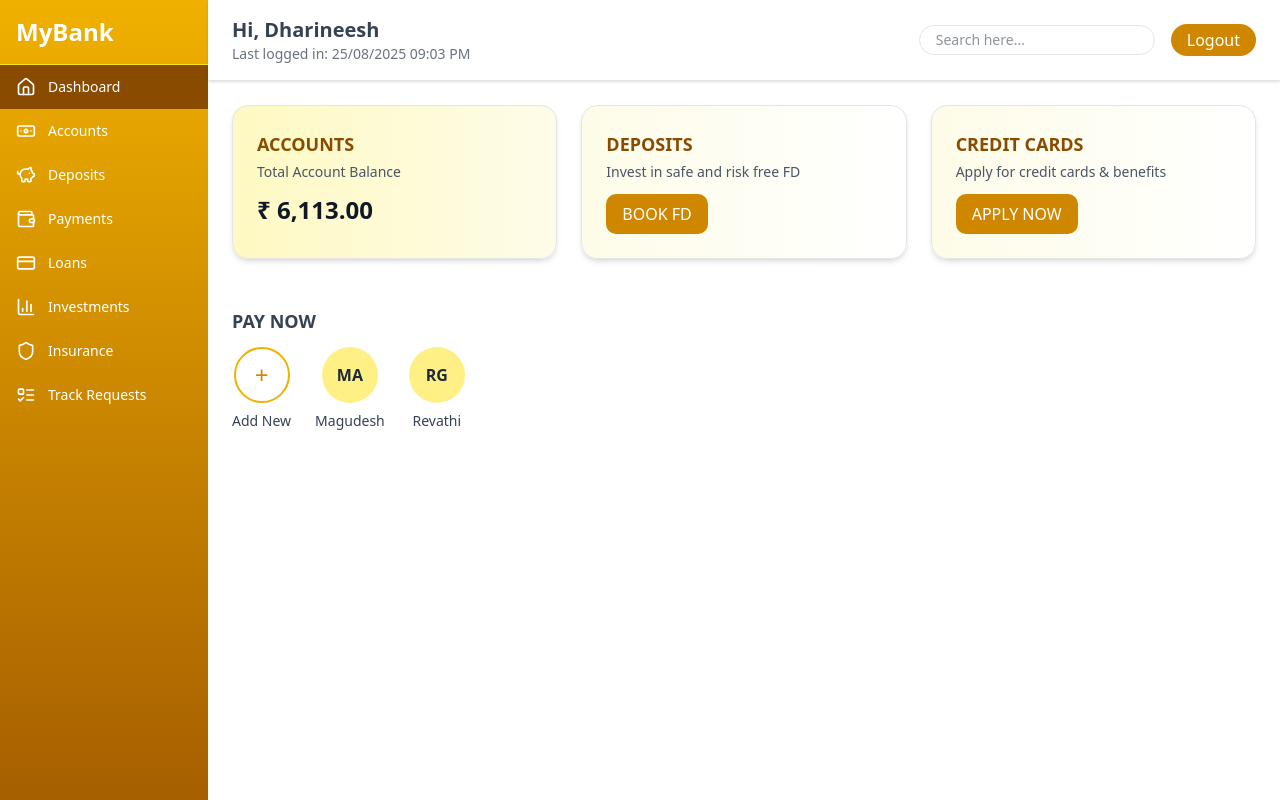
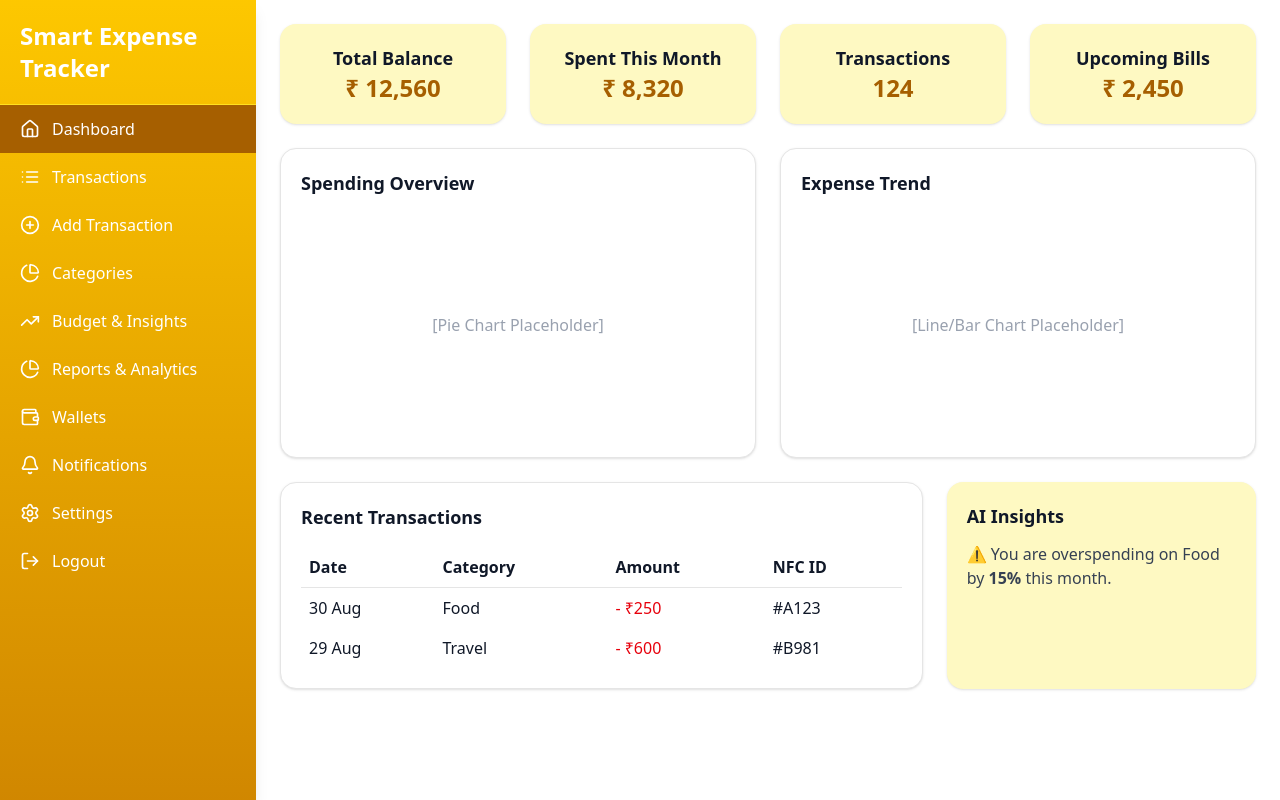
Before and after one commit to Dharineesh-M-R/smart-expense-tracker-with-ai-integration, a Next.js app in the folder frontend/: page /dashboard in a window 1280 px wide. Built offline with nearby package versions, Linux system fonts and the light colour scheme.

Commit message:
modified dashboard

```diff
--- a/frontend/src/app/dashboard/page.tsx
+++ b/frontend/src/app/dashboard/page.tsx
@@ -1,112 +1,151 @@
 "use client";
 
 import { useState } from "react";
-import { Home, CreditCard, PiggyBank, Banknote, Wallet, Shield, BarChart3, ListTodo } from "lucide-react";
+import { useRouter } from "next/navigation";
+import {
+  Home,
+  List,
+  PlusCircle,
+  PieChart,
+  TrendingUp,
+  Wallet,
+  Bell,
+  Settings,
+  LogOut,
+} from "lucide-react";
 
 export default function Dashboard() {
-  const [active, setActive] = useState("dashboard");
+  const [active, setActive] = useState("Dashboard");
+  const router = useRouter();
 
-  const menu = [
-    { id: "dashboard", label: "Dashboard", icon: <Home size={20} /> },
-    { id: "accounts", label: "Accounts", icon: <Banknote size={20} /> },
-    { id: "deposits", label: "Deposits", icon: <PiggyBank size={20} /> },
-    { id: "payments", label: "Payments", icon: <Wallet size={20} /> },
-    { id: "loans", label: "Loans", icon: <CreditCard size={20} /> },
-    { id: "investments", label: "Investments", icon: <BarChart3 size={20} /> },
-    { id: "insurance", label: "Insurance", icon: <Shield size={20} /> },
-    { id: "requests", label: "Track Requests", icon: <ListTodo size={20} /> },
+  // Handle logout
+  const handleLogout = () => {
+    localStorage.removeItem("authToken");
+    router.push("/login");
+  };
+
+  // Sidebar menu items
+  const menuItems = [
+    { name: "Dashboard", icon: <Home size={20} />, path: "/dashboard" },
+    { name: "Transactions", icon: <List size={20} />, path: "/transactions" },
+    { name: "Add Transaction", icon: <PlusCircle size={20} />, path: "/add-transaction" },
+    { name: "Categories", icon: <PieChart size={20} />, path: "/categories" },
+    { name: "Budget & Insights", icon: <TrendingUp size={20} />, path: "/budget" },
+    { name: "Reports & Analytics", icon: <PieChart size={20} />, path: "/reports" },
+    { name: "Wallets", icon: <Wallet size={20} />, path: "/wallets" },
+    { name: "Notifications", icon: <Bell size={20} />, path: "/notifications" },
+    { name: "Settings", icon: <Settings size={20} />, path: "/settings" },
+    { name: "Logout", icon: <LogOut size={20} />, action: handleLogout },
   ];
 
   return (
-    <div className="flex h-screen bg-white text-gray-800">
+    <div className="flex h-screen bg-white text-gray-900">
       {/* Sidebar */}
-      <div className="w-52 bg-gradient-to-b from-yellow-500 to-yellow-700 text-white flex flex-col">
-        <div className="p-4 text-2xl font-bold border-b border-yellow-300">MyBank</div>
-        <nav className="flex-1">
-          {menu.map((item) => (
-            <button
-              key={item.id}
-              onClick={() => setActive(item.id)}
-              className={`flex items-center gap-3 w-full px-4 py-3 text-sm hover:bg-yellow-600 transition
-                ${active === item.id ? "bg-yellow-800" : ""}`}
-            >
-              {item.icon}
-              {item.label}
-            </button>
-          ))}
+      <aside className="w-64 bg-gradient-to-b from-yellow-400 to-yellow-600 text-white shadow-lg flex flex-col">
+        <div className="p-5 text-2xl font-bold border-b border-yellow-300">
+          Smart Expense Tracker
+        </div>
+        <nav className="flex-1 overflow-y-auto">
+          <ul>
+            {menuItems.map((item) => (
+              <li
+                key={item.name}
+                className={`flex items-center px-5 py-3 cursor-pointer hover:bg-yellow-500 ${
+                  active === item.name ? "bg-yellow-700" : ""
+                }`}
+                onClick={() => {
+                  setActive(item.name);
+                  if (item.action) {
+                    item.action();
+                  } else if (item.path) {
+                    router.push(item.path);
+                  }
+                }}
+              >
+                <span className="mr-3">{item.icon}</span>
+                {item.name}
+              </li>
+            ))}
+          </ul>
         </nav>
-      </div>
+      </aside>
 
       {/* Main Content */}
-      <div className="flex-1 flex flex-col">
-        {/* Topbar */}
-        <header className="flex items-center justify-between px-6 py-4 border-b bg-white shadow-sm">
-          <div>
-            <h1 className="text-xl font-semibold text-gray-700">Hi, Dharineesh</h1>
-            <p className="text-sm text-gray-500">Last logged in: 25/08/2025 09:03 PM</p>
+      <main className="flex-1 p-6 overflow-y-auto">
+        {/* Top Section: Quick Stats */}
+        <div className="grid grid-cols-4 gap-6 mb-6">
+          <div className="bg-yellow-100 p-5 rounded-2xl shadow text-center">
+            <h2 className="text-lg font-semibold">Total Balance</h2>
+            <p className="text-2xl font-bold text-yellow-700">₹ 12,560</p>
           </div>
-          <div className="flex gap-4 items-center">
-            <input
-              type="text"
-              placeholder="Search here..."
-              className="border rounded-full px-4 py-1 text-sm outline-none focus:ring-2 focus:ring-yellow-500"
-            />
-            <button className="bg-yellow-600 hover:bg-yellow-700 text-white px-4 py-1 rounded-full">
-              Logout
-            </button>
+          <div className="bg-yellow-100 p-5 rounded-2xl shadow text-center">
+            <h2 className="text-lg font-semibold">Spent This Month</h2>
+            <p className="text-2xl font-bold text-yellow-700">₹ 8,320</p>
           </div>
-        </header>
+          <div className="bg-yellow-100 p-5 rounded-2xl shadow text-center">
+            <h2 className="text-lg font-semibold">Transactions</h2>
+            <p className="text-2xl font-bold text-yellow-700">124</p>
+          </div>
+          <div className="bg-yellow-100 p-5 rounded-2xl shadow text-center">
+            <h2 className="text-lg font-semibold">Upcoming Bills</h2>
+            <p className="text-2xl font-bold text-yellow-700">₹ 2,450</p>
+          </div>
+        </div>
 
-        {/* Dashboard Cards */}
-        <main className="p-6 grid grid-cols-3 gap-6">
-          <div className="bg-gradient-to-r from-yellow-100 to-yellow-50 p-6 rounded-2xl shadow-md border">
-            <h2 className="text-lg font-semibold text-yellow-800">ACCOUNTS</h2>
-            <p className="text-sm text-gray-600 mt-1">Total Account Balance</p>
-            <p className="text-2xl font-bold mt-3 text-gray-900">₹ 6,113.00</p>
+        {/* Middle Section: Graphs */}
+        <div className="grid grid-cols-2 gap-6 mb-6">
+          <div className="bg-white border p-5 rounded-2xl shadow">
+            <h2 className="text-lg font-semibold mb-4">Spending Overview</h2>
+            <div className="h-56 flex items-center justify-center text-gray-400">
+              [Pie Chart Placeholder]
+            </div>
+          </div>
+          <div className="bg-white border p-5 rounded-2xl shadow">
+            <h2 className="text-lg font-semibold mb-4">Expense Trend</h2>
+            <div className="h-56 flex items-center justify-center text-gray-400">
+              [Line/Bar Chart Placeholder]
+            </div>
+          </div>
+        </div>
+
+        {/* Bottom Section: Widgets */}
+        <div className="grid grid-cols-3 gap-6">
+          <div className="col-span-2 bg-white border p-5 rounded-2xl shadow">
+            <h2 className="text-lg font-semibold mb-4">Recent Transactions</h2>
+            <table className="w-full text-left border-collapse">
+              <thead>
+                <tr className="border-b">
+                  <th className="p-2">Date</th>
+                  <th className="p-2">Category</th>
+                  <th className="p-2">Amount</th>
+                  <th className="p-2">NFC ID</th>
+                </tr>
+              </thead>
+              <tbody>
+                <tr>
+                  <td className="p-2">30 Aug</td>
+                  <td className="p-2">Food</td>
+                  <td className="p-2 text-red-600">- ₹250</td>
+                  <td className="p-2">#A123</td>
+                </tr>
+                <tr>
+                  <td className="p-2">29 Aug</td>
+                  <td className="p-2">Travel</td>
+                  <td className="p-2 text-red-600">- ₹600</td>
+                  <td className="p-2">#B981</td>
+                </tr>
+              </tbody>
+            </table>
           </div>
 
-          <div className="bg-gradient-to-r from-yellow-50 to-white p-6 rounded-2xl shadow-md border">
-            <h2 className="text-lg font-semibold text-yellow-800">DEPOSITS</h2>
-            <p className="text-sm text-gray-600 mt-1">Invest in safe and risk free FD</p>
-            <button className="mt-3 px-4 py-2 bg-yellow-600 text-white rounded-lg hover:bg-yellow-700">
-              BOOK FD
-            </button>
+          <div className="bg-yellow-100 p-5 rounded-2xl shadow">
+            <h2 className="text-lg font-semibold mb-3">AI Insights</h2>
+            <p className="text-gray-700">
+              ⚠ You are overspending on Food by <span className="font-bold">15%</span> this month.
+            </p>
           </div>
-
-          <div className="bg-gradient-to-r from-yellow-50 to-white p-6 rounded-2xl shadow-md border">
-            <h2 className="text-lg font-semibold text-yellow-800">CREDIT CARDS</h2>
-            <p className="text-sm text-gray-600 mt-1">Apply for credit cards & benefits</p>
-            <button className="mt-3 px-4 py-2 bg-yellow-600 text-white rounded-lg hover:bg-yellow-700">
-              APPLY NOW
-            </button>
-          </div>
-        </main>
-
-        {/* Pay Now Section */}
-        <section className="p-6">
-          <h3 className="text-lg font-semibold text-gray-700 mb-3">PAY NOW</h3>
-          <div className="flex gap-6 items-center">
-            <div className="flex flex-col items-center">
-              <button className="w-14 h-14 rounded-full border-2 border-yellow-500 flex items-center justify-center text-yellow-600 text-2xl">
-                +
-              </button>
-              <p className="text-sm mt-2 text-gray-700">Add New</p>
-            </div>
-            <div className="flex flex-col items-center">
-              <div className="w-14 h-14 rounded-full bg-yellow-200 flex items-center justify-center font-semibold text-gray-800">
-                MA
-              </div>
-              <p className="text-sm mt-2 text-gray-700">Magudesh</p>
-            </div>
-            <div className="flex flex-col items-center">
-              <div className="w-14 h-14 rounded-full bg-yellow-200 flex items-center justify-center font-semibold text-gray-800">
-                RG
-              </div>
-              <p className="text-sm mt-2 text-gray-700">Revathi</p>
-            </div>
-          </div>
-        </section>
-      </div>
+        </div>
+      </main>
     </div>
   );
 }
```
